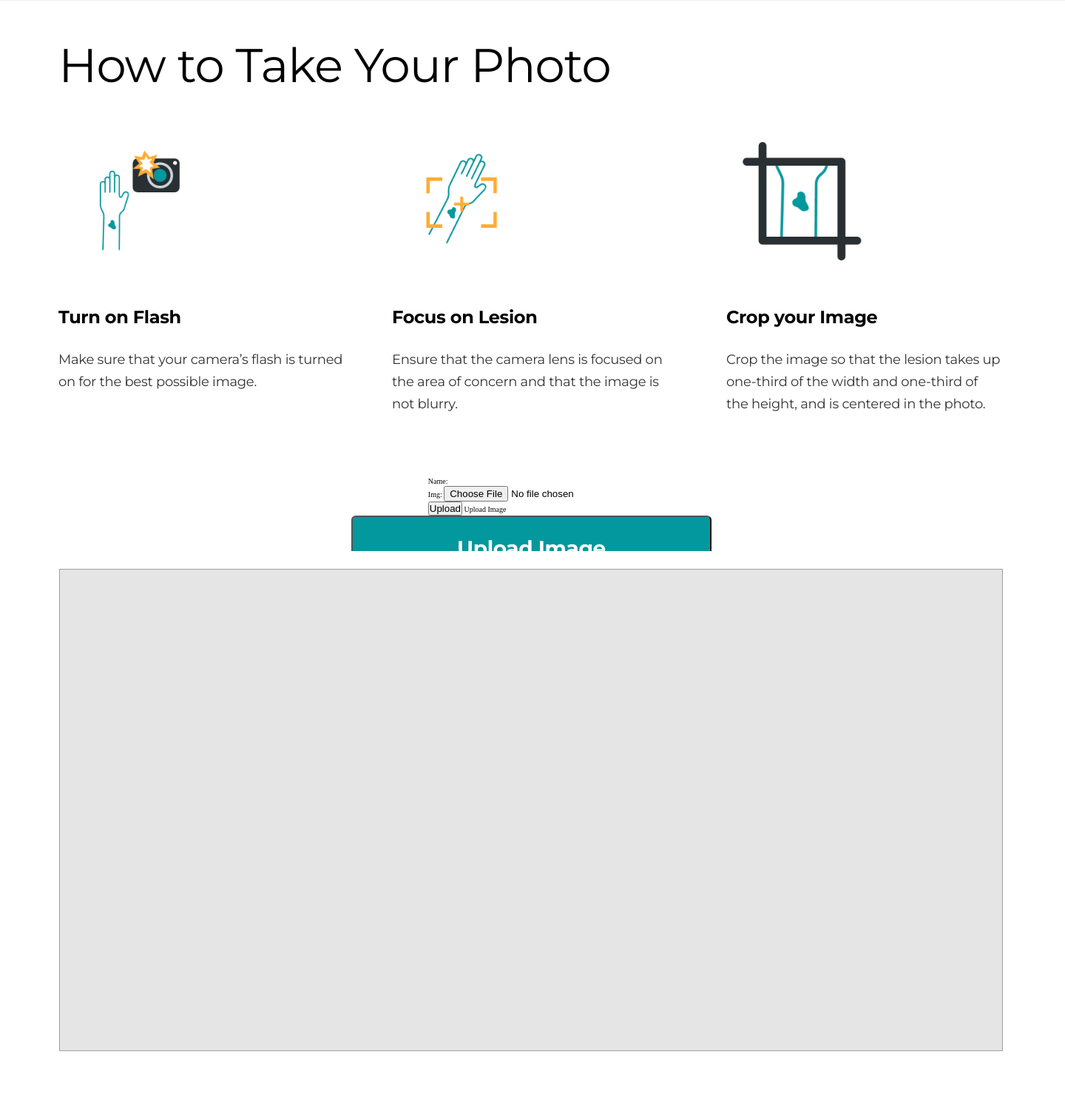
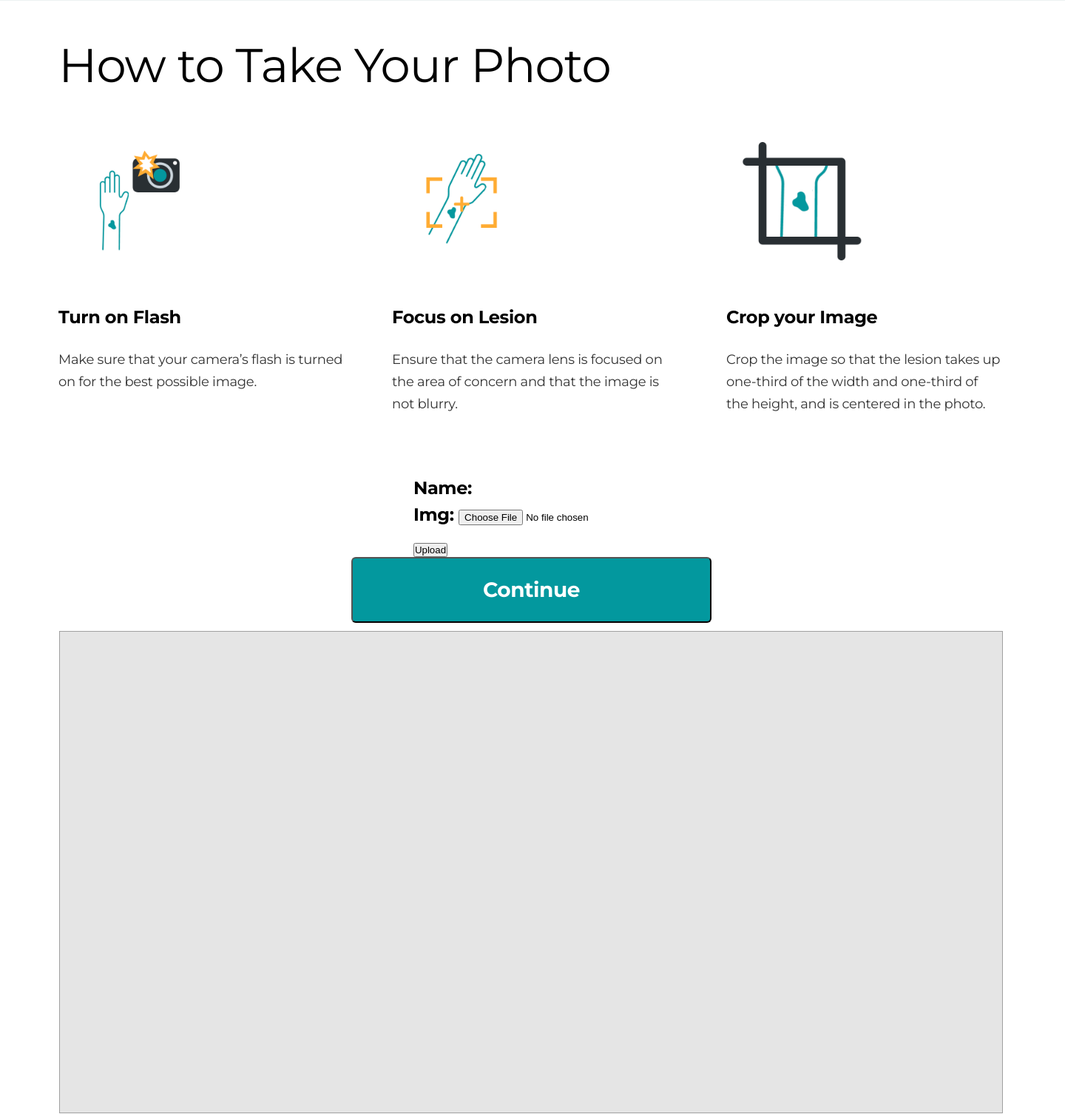
Before and after one commit to VanL15/Skin-tect, a Django app: page /start-scanning/ in a window 1440 px wide. Shown: the part 63-1569 px from the top of the page at 74% size. Before the commit the page ends 1484 px from the top, so only its background shows below. Run offline with Django 4.2, Linux system fonts and the light colour scheme.

Commit message:
thingsssssss

```diff
--- a/mysite/myapp/static/styles/results.css
+++ b/mysite/myapp/static/styles/results.css
@@ -112,7 +112,7 @@
 }
 .results-dqP .auto-group-n1uf-apV {
   width: 100%;
-  height: 96rem;
+  height: 200rem;
   position: relative;
   flex-shrink: 0;
 }
--- a/mysite/myapp/static/styles/start-scanning.css
+++ b/mysite/myapp/static/styles/start-scanning.css
@@ -34,7 +34,7 @@
   box-sizing: border-box;
   padding: 5.3rem 8.6rem 1.4rem 8rem;
   width: 144rem;
-  height: 74.6rem;
+  height: 85rem;
   position: absolute;
   left: 0;
   top: 6.2rem;
@@ -95,6 +95,19 @@
   align-items: flex-start;
   flex-shrink: 0;
 }
+
+.start-scanning-Jxd .auto-group-k9fk-oeV .body-i-qr5 .form_style {
+  margin-bottom: 2rem;
+  font-size: 2.4rem;
+  font-weight: 700;
+  line-height: 1.5;
+  letter-spacing: -0.036rem;
+  color: #000000;
+  font-family: Montserrat, 'Source Sans Pro';
+  white-space: nowrap;
+  flex-shrink: 0;
+}
+
 .start-scanning-Jxd .auto-group-k9fk-oeV .body-i-qr5 .auto-group-ne5b-76m .group-QLm {
   margin-right: 6.2rem;
   display: flex;
@@ -175,24 +188,6 @@
   letter-spacing: -0.027rem;
   color: rgba(0, 0, 0, 0.8000000119);
   font-family: Montserrat, 'Source Sans Pro';
-  flex-shrink: 0;
-}
-.start-scanning-Jxd .auto-group-k9fk-oeV .body-i-qr5 .button-caZ {
-  margin: 0rem 39.1rem 0rem 39.6rem;
-  width: calc(100% - 78.7rem);
-  height: 8.9rem;
-  display: flex;
-  align-items: center;
-  justify-content: center;
-  font-size: 2.8rem;
-  font-weight: 700;
-  line-height: 1.2175;
-  letter-spacing: -0.042rem;
-  color: #ffffff;
-  font-family: Montserrat, 'Source Sans Pro';
-  white-space: nowrap;
-  background-color: #03989e;
-  border-radius: 0.6rem;
   flex-shrink: 0;
 }
 .start-scanning-Jxd .auto-group-k9fk-oeV .body-i-qr5 .button-caZ {
@@ -302,7 +297,7 @@
   flex-shrink: 0;
 }
 .start-scanning-Jxd .rectangle-D8R {
-  margin: 0rem 8.4rem 0.1rem 8rem;
+  margin: 8.4rem 8.4rem 0.1rem 8rem;
   width: calc(100% - 16.4rem);
   height: 65.2rem;
   border: solid 0.1rem rgba(0, 0, 0, 0.3000000119);
--- a/mysite/myapp/templates/Skin-tect/page-1/start-scanning.html
+++ b/mysite/myapp/templates/Skin-tect/page-1/start-scanning.html
@@ -38,12 +38,15 @@
       </div>
       <form id="uploadbanner" enctype="multipart/form-data" method="post" action="#">
         {% csrf_token %}
-        {{ form.as_p }}
+
+        <ul>
+          <li id="text" class="form_style">{{ form.as_p }}</li>
+        </ul>
         <button type="submit">Upload</button>
         <input type="file"  accept="image/*" name="image" id="file" onchange="loadFile(event)" style="display: none;">
-        <label for="file" class="button-xKf"leaf">Upload Image</label>
+        <label for="file" class="button-xKf"leaf"></label>
       </form>
-      <button class="button-caZ"leaf" onClick="window.location.href='../results';">Upload Image</button>
+      <button class="button-caZ"leaf" onClick="window.location.href='../results';">Continue</button>
     </div>
     <div class="navigation-c-cDB"row">
       <div class="skin-tect-3ZP"leaf">Skin-tect</div>
@@ -55,7 +58,5 @@
   </div>
   <div class="rectangle-D8R"leaf">
   </div>
-  <div class="rectangle-3-4Pw"leaf">
-  </div>
 </div>
 </body>
```
